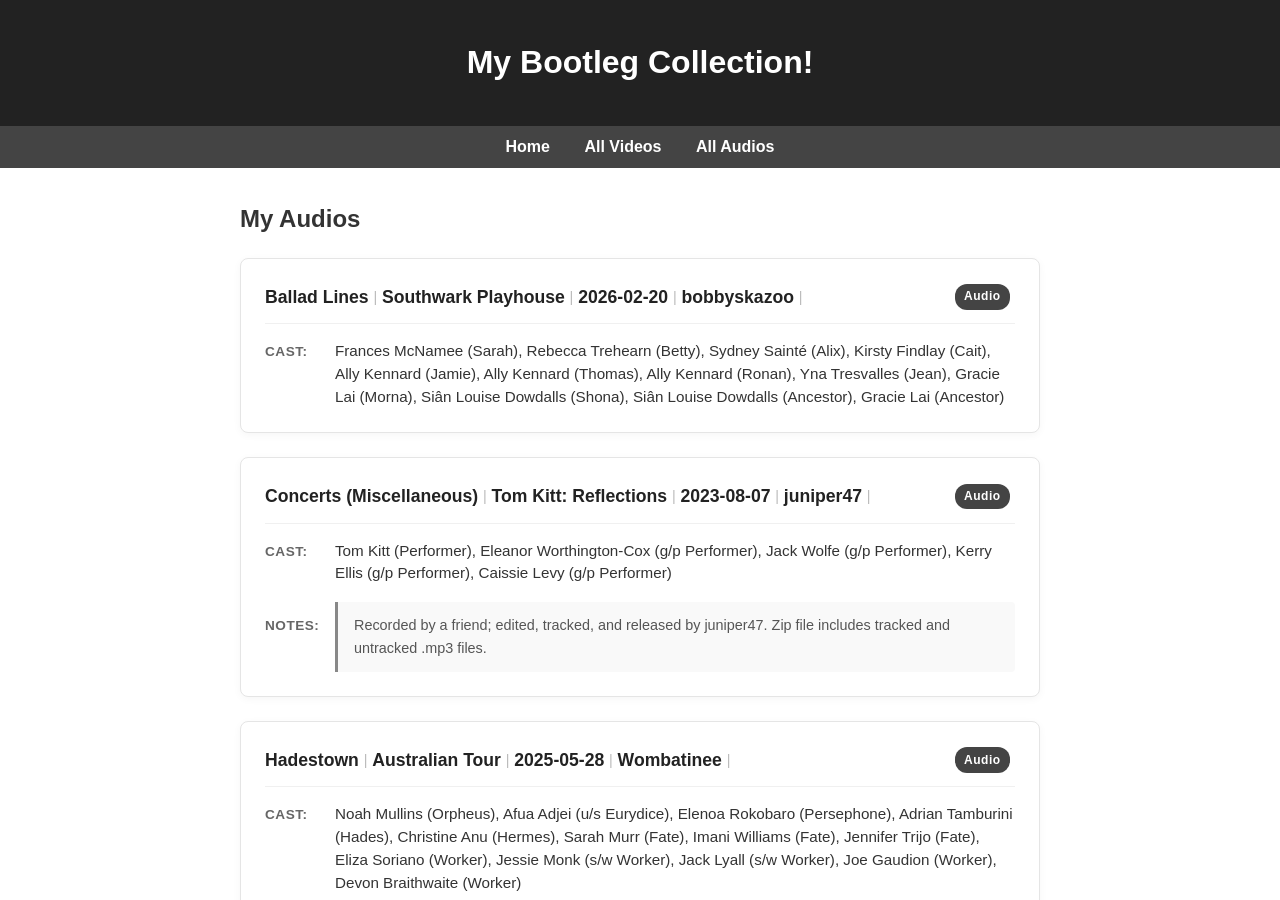
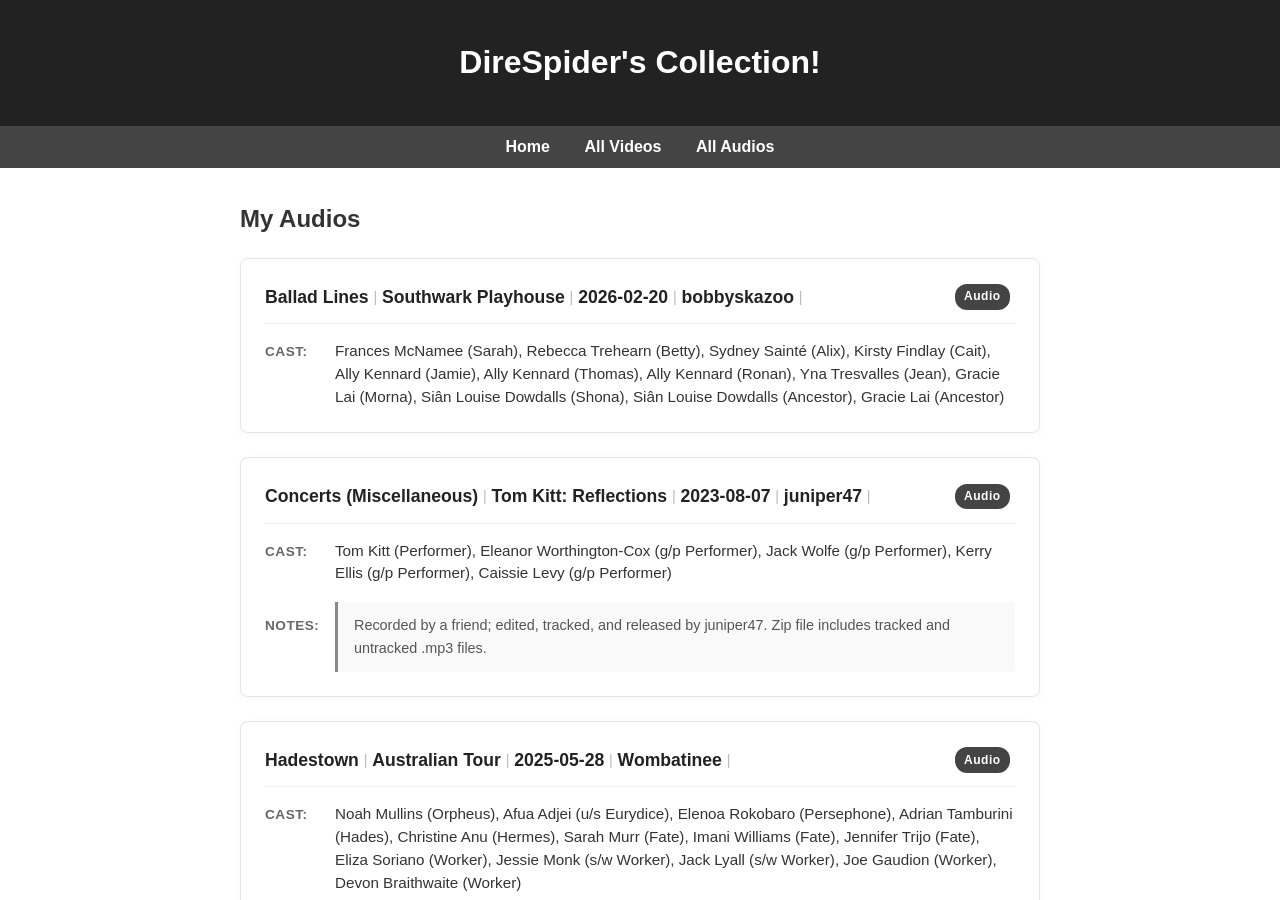
Before and after one commit to DireSpider/direspider.github.io, a Jekyll site: the page built from audios/index.html, in a window 1280 px wide and 900 px high. Built offline with Jekyll 4.4.1, drawn with Linux system fonts in a browser that asks for light colours.

Commit message:
Update header title to 'DireSpider's Collection!'

```diff
--- a/_layouts/default.html
+++ b/_layouts/default.html
@@ -12,7 +12,7 @@
 <body>
 
     <header>
-        <h1>My Bootleg Collection!</h1>
+        <h1>DireSpider's Collection!</h1>
     </header>
 
     <nav>
```
